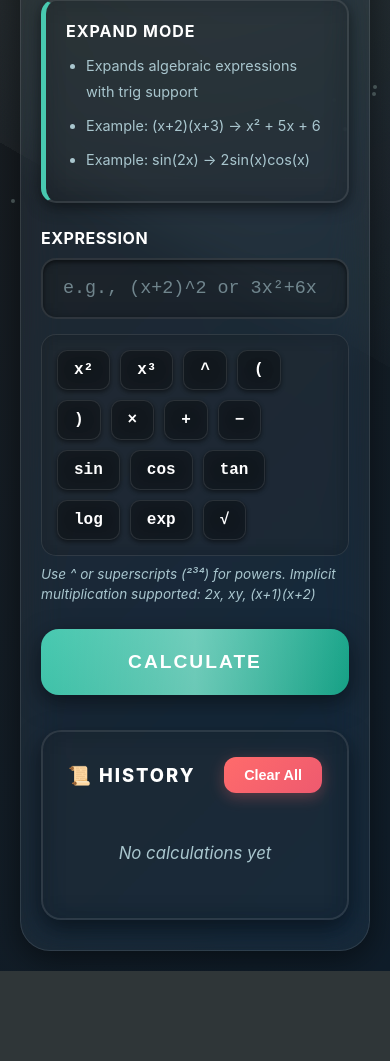
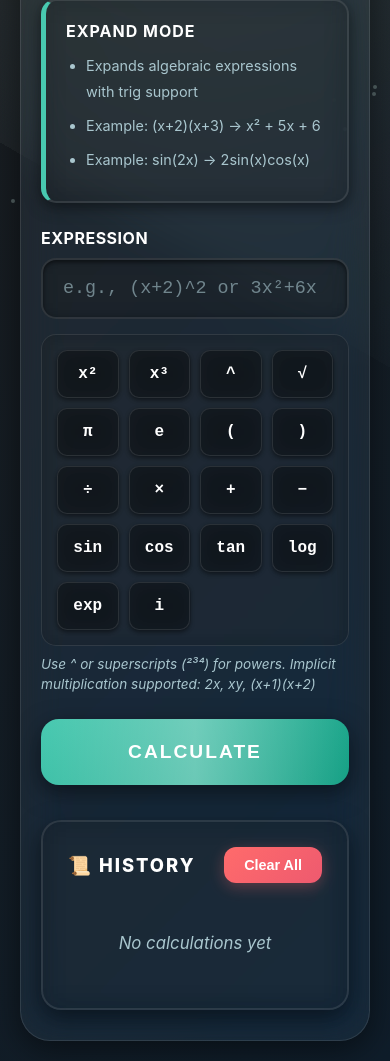
Before and after one commit to Aquaa19/MathExprWeb, a Flask app: page / in a window 390 px wide. Shown: the part 570-1631 px from the top of the page. Before the commit the page ends 1541 px from the top, so only its background shows below. Run offline with Flask 3, Linux system fonts and the light colour scheme.

Commit message:
fix(ui, styling): Enhance quick-insert layout and improve cross-browser compatibility
This commit refines the calculator's user interface and ensures stylistic robustness across browsers.

Fixes & Improvements:
- Refactored the Quick Insert bar to use a responsive **CSS Grid** layout for uniform button sizing and better space management on both mobile and desktop.
- Added essential constants and operators to the Quick Insert bar (e.g., pi, e, division, imaginary unit 'i').
- Implemented the **-webkit-backdrop-filter** prefix across all glassmorphism elements to ensure the theme correctly renders on Safari and other WebKit-based browsers.

```diff
--- a/static/css/style.css
+++ b/static/css/style.css
@@ -78,8 +78,8 @@ body::before {
     max-width: 950px;
     width: 100%;
     padding: 50px;
+    -webkit-backdrop-filter: blur(20px) saturate(180%);
     backdrop-filter: blur(20px) saturate(180%);
-    -webkit-backdrop-filter: blur(20px) saturate(180%);
     border: 1px solid var(--glass-border);
     position: relative;
     z-index: 1;
@@ -125,6 +125,7 @@ h1 {
     border-radius: 50%;
     background: var(--card-bg);
     border: 2px solid var(--glass-border);
+    -webkit-backdrop-filter: blur(10px);
     backdrop-filter: blur(10px);
     cursor: pointer;
     display: flex;
@@ -161,6 +162,7 @@ h1 {
     padding: 15px;
     background: var(--card-bg);
     border-radius: 20px;
+    -webkit-backdrop-filter: blur(10px);
     backdrop-filter: blur(10px);
     border: 1px solid var(--glass-border);
 }
@@ -177,6 +179,7 @@ h1 {
     transition: all 0.4s cubic-bezier(0.4, 0, 0.2, 1);
     text-transform: uppercase;
     letter-spacing: 0.5px;
+    -webkit-backdrop-filter: blur(10px);
     backdrop-filter: blur(10px);
     position: relative;
     overflow: hidden;
@@ -204,7 +207,7 @@ h1 {
 }
 
 .mode-btn:hover {
-    color: #0d3831; /* NEW: Dark Green/Teal text color on hover */
+    color: #0d3831;
     transform: translateY(-3px);
     box-shadow: 0 8px 20px var(--shadow);
     border-color: var(--primary);
@@ -252,6 +255,7 @@ input[type="text"], textarea {
     font-family: 'Courier New', monospace;
     transition: all 0.3s ease;
     background: var(--input-bg);
+    -webkit-backdrop-filter: blur(10px);
     backdrop-filter: blur(10px);
     color: var(--input-text);
     box-shadow: inset 0 2px 4px var(--shadow);
@@ -286,18 +290,26 @@ textarea {
 }
 
 .quick-insert {
-    display: flex;
-    flex-wrap: wrap;
+    /* CHANGED: Switched from flex-wrap to a responsive CSS Grid */
+    display: grid;
+    grid-template-columns: repeat(auto-fit, minmax(60px, 1fr));
     gap: 10px;
     margin-top: 15px;
     padding: 15px;
     background: var(--card-bg);
     border-radius: 15px;
+    -webkit-backdrop-filter: blur(10px);
     backdrop-filter: blur(10px);
     border: 1px solid var(--glass-border);
 }
 
 .quick-btn {
+    /* Standardized button appearance for the grid */
+    height: 48px;
+    display: flex;
+    align-items: center;
+    justify-content: center;
+
     padding: 10px 16px;
     background: var(--input-bg);
     border: 1px solid var(--glass-border);
@@ -308,6 +320,7 @@ textarea {
     transition: all 0.3s cubic-bezier(0.4, 0, 0.2, 1);
     font-family: 'Courier New', monospace;
     color: var(--text-primary);
+    -webkit-backdrop-filter: blur(10px);
     backdrop-filter: blur(10px);
     box-shadow: 0 2px 5px var(--shadow);
 }
@@ -420,6 +433,7 @@ textarea {
     padding: 30px;
     background: var(--card-bg);
     border-radius: 20px;
+    -webkit-backdrop-filter: blur(15px);
     backdrop-filter: blur(15px);
     border: 2px solid var(--glass-border);
     min-height: 120px;
@@ -499,6 +513,7 @@ textarea {
     background: var(--input-bg);
     border-radius: 15px;
     border-left: 5px solid var(--primary);
+    -webkit-backdrop-filter: blur(10px);
     backdrop-filter: blur(10px);
     box-shadow: inset 0 2px 8px var(--shadow);
 }
@@ -514,6 +529,7 @@ textarea {
     padding: 20px;
     background: var(--input-bg);
     border-radius: 15px;
+    -webkit-backdrop-filter: blur(10px);
     backdrop-filter: blur(10px);
     border-left: 5px solid var(--primary); /* Now uses variable */
 }
@@ -549,6 +565,7 @@ textarea {
     padding: 25px;
     background: var(--card-bg);
     border-radius: 20px;
+    -webkit-backdrop-filter: blur(15px);
     backdrop-filter: blur(15px);
     border: 2px solid var(--glass-border);
     box-shadow: 0 8px 25px var(--shadow);
@@ -602,6 +619,7 @@ textarea {
     border-left: 4px solid var(--primary);
     cursor: pointer;
     transition: all 0.3s cubic-bezier(0.4, 0, 0.2, 1);
+    -webkit-backdrop-filter: blur(10px);
     backdrop-filter: blur(10px);
     box-shadow: 0 2px 8px var(--shadow);
 }
@@ -650,6 +668,7 @@ textarea {
     padding: 20px;
     border-radius: 15px;
     margin-bottom: 25px;
+    -webkit-backdrop-filter: blur(15px);
     backdrop-filter: blur(15px);
     border: 2px solid var(--glass-border);
     border-left: 5px solid var(--primary);
--- a/templates/index.html
+++ b/templates/index.html
@@ -25,7 +25,8 @@
             <button class="mode-btn" data-mode="factor">Factor</button>
             <button class="mode-btn" data-mode="substitute">Substitute</button>
             <button class="mode-btn" data-mode="integrate">Integrate</button>
-            <button class="mode-btn" data-mode="differentiate">Differentiate</button> <button class="mode-btn" data-mode="laplace_t">Laplace Transform</button>
+            <button class="mode-btn" data-mode="differentiate">Differentiate</button>
+            <button class="mode-btn" data-mode="laplace_t">Laplace Transform</button>
             <button class="mode-btn" data-mode="fourier_t">Fourier Transform</button>
             <button class="mode-btn" data-mode="mellin_t">Mellin Transform</button>
         </div>
@@ -48,8 +49,12 @@
                 <button class="quick-btn" data-insert="²">x²</button>
                 <button class="quick-btn" data-insert="³">x³</button>
                 <button class="quick-btn" data-insert="^">^</button>
+                <button class="quick-btn" data-insert="sqrt">√</button>
+                <button class="quick-btn" data-insert="pi">π</button>
+                <button class="quick-btn" data-insert="E">e</button>
                 <button class="quick-btn" data-insert="(">(</button>
                 <button class="quick-btn" data-insert=")">)</button>
+                <button class="quick-btn" data-insert="/">÷</button>
                 <button class="quick-btn" data-insert="*">×</button>
                 <button class="quick-btn" data-insert="+">+</button>
                 <button class="quick-btn" data-insert="-">−</button>
@@ -58,7 +63,7 @@
                 <button class="quick-btn" data-insert="tan">tan</button>
                 <button class="quick-btn" data-insert="log">log</button>
                 <button class="quick-btn" data-insert="exp">exp</button>
-                <button class="quick-btn" data-insert="sqrt">√</button>
+                <button class="quick-btn" data-insert="I">i</button>
             </div>
             <p class="helper-text" id="helperText">Use ^ or superscripts (²³⁴) for powers. Implicit multiplication supported: 2x, xy, (x+1)(x+2)</p>
         </div>
```
